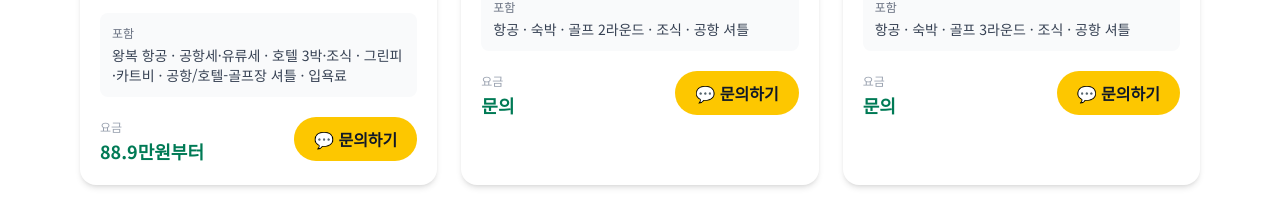
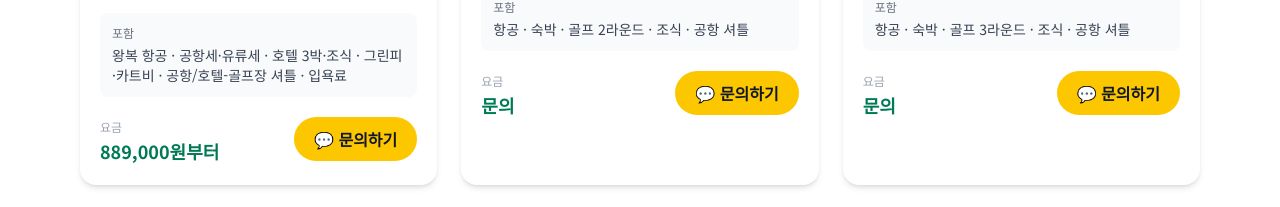
Before and after one commit to pado04569/padotour, a Next.js app: page /tours in a window 1280 px wide. Shown: the part 876-1083 px from the top of the page. Built offline with nearby package versions, Linux system fonts and the light colour scheme.

Commit message:
Fix price format to 999,000원 style, remove 만원 notation

```diff
--- a/src/components/DeparturePriceCalendar.tsx
+++ b/src/components/DeparturePriceCalendar.tsx
@@ -11,7 +11,7 @@ type Props = {
 };
 
 function formatPrice(p: number) {
-  return (p / 10000).toFixed(1) + "만원";
+  return p.toLocaleString("ko-KR") + "원";
 }
 
 
--- a/src/data/tours.json
+++ b/src/data/tours.json
@@ -54,7 +54,7 @@
       "개인 경비"
     ],
     "cancelPolicy": [
-      "예약 후: 12만원",
+      "예약 후: 120,000원",
       "출발 30일 전: 15%",
       "출발 21일 전: 25%",
       "출발 14일 전: 35%",
@@ -64,7 +64,7 @@
       "출발 3일 전: 80%",
       "출발 2일 전~: 100%"
     ],
-    "price": "88.9만원부터",
+    "price": "889,000원부터",
     "image": "/images/beppu/course-1.jpg",
     "images": [
       "/images/beppu/course-1.jpg",
```
